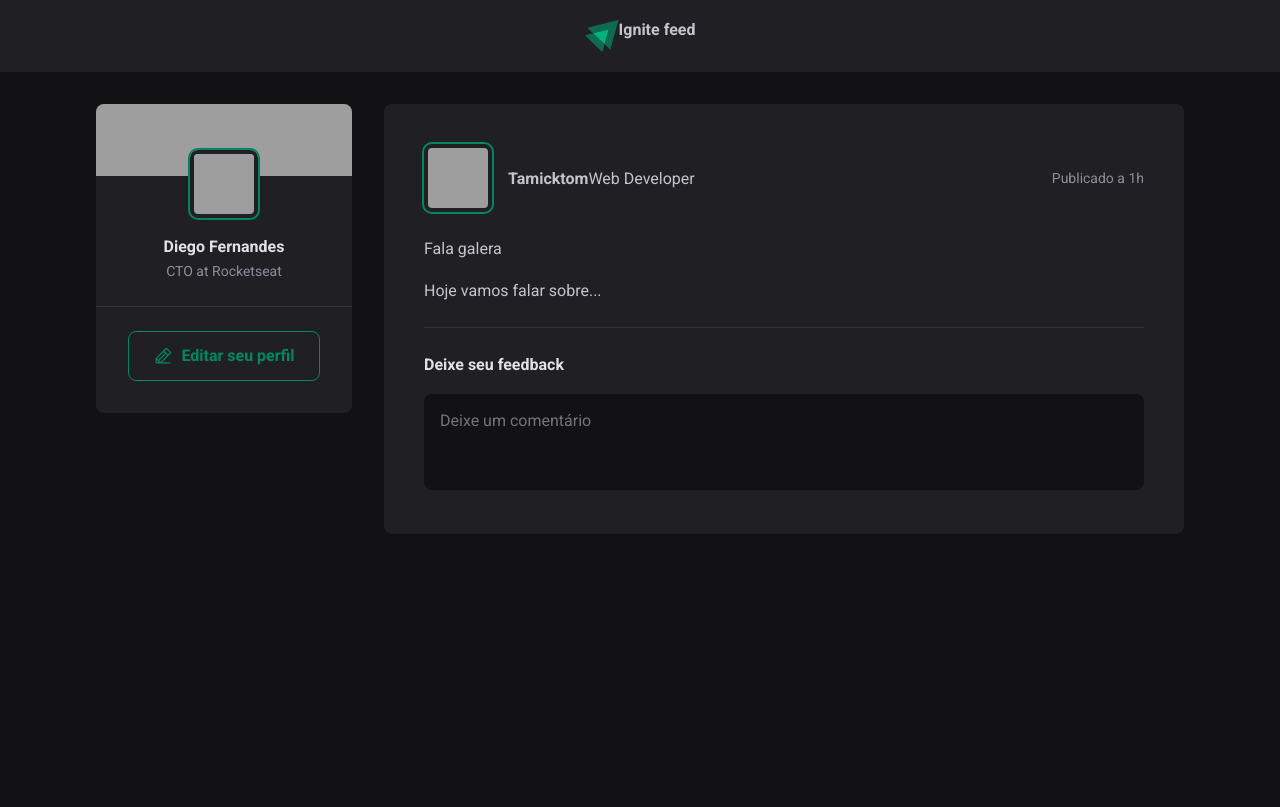
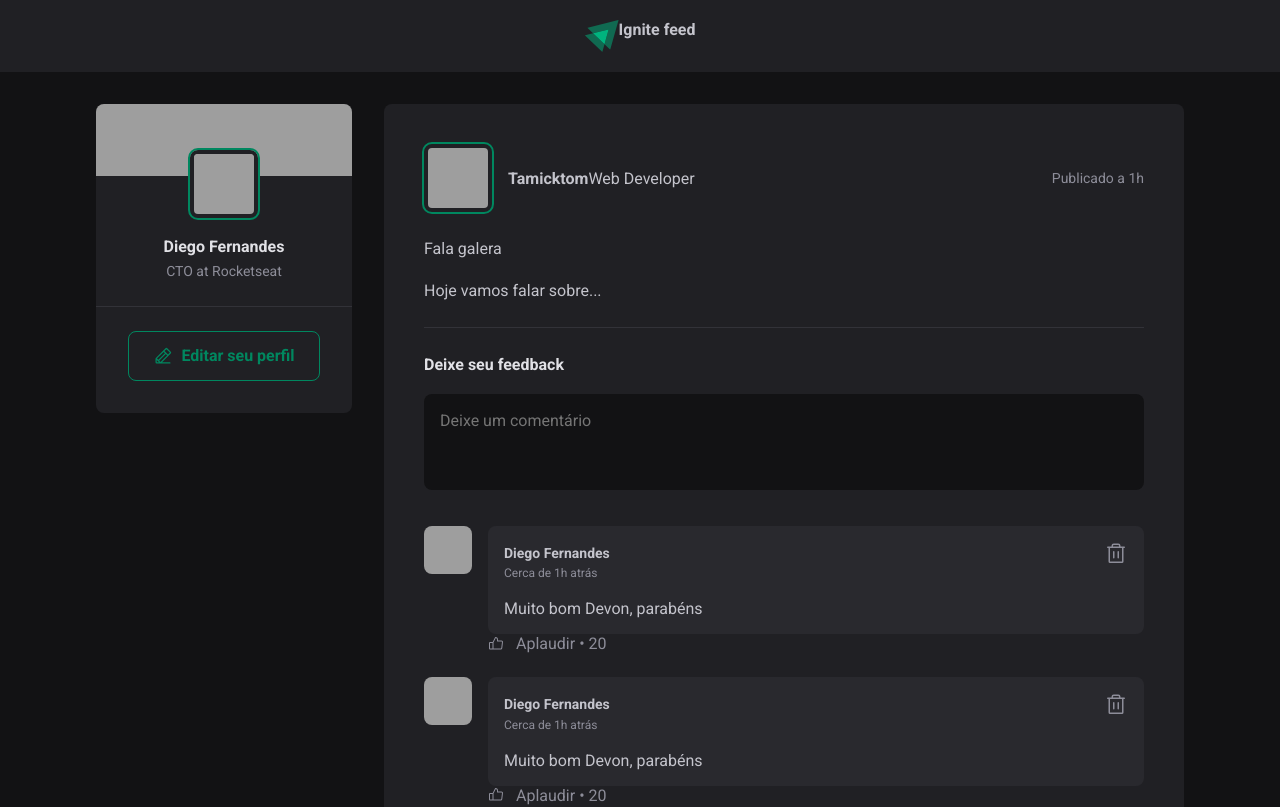
Before and after one commit to Tamicktom/ignite-feed, a React (Vite) app: page / in a window 1280 px wide. Shown: the top 807 px of the page. Built offline with nearby package versions, Linux system fonts and the light colour scheme; grey boxes are pictures that could not be loaded.

Commit message:
add style to comment

```diff
--- /dev/null
+++ b/src/components/Comment.module.css
@@ -0,0 +1,91 @@
+
+
+.comment {
+  margin-top: 1.5rem;
+  display: flex;
+  gap: 1rem;
+}
+
+.comment > img {
+  width: 3rem;
+  height: 3rem;
+  border-radius: 8px;
+  box-sizing: initial;
+}
+
+.commentBox {
+  flex: 1;
+}
+
+.commentContent {
+  background: var(--gray-700);
+  border-radius:  8px;
+  padding: 1rem;
+}
+
+.commentContent header {
+  display: flex;
+  align-items: flex-start;
+  justify-content: space-between;
+}
+
+.authorAndTime strong {
+  display: block;
+  font-size: 0.875rem;
+  line-height: 1.6;
+}
+
+.authorAndTime time {
+  display: block;
+  font-size: 0.75rem;
+  line-height: 1.6;
+  color: var(--gray-400);
+}
+
+.commentContent header button {
+  background: transparent;
+  border: 0;
+  color: var(--gray-400);
+  cursor: pointer;
+
+  line-height: 0;
+  border-radius: 4px;
+}
+
+.commentContent header button:hover {
+  color: var(--red-500);
+}
+
+.commentContent p {
+  margin-top: 1rem;
+  color: var(--gray-300);
+}
+
+.commentBox footer {
+  marign-top: 1rem;
+}
+
+.commentBox footer button {
+  background: transparent;
+  border: 0;
+  color: var(--gray-400);
+  cursor: pointer;
+
+  display: flex;
+  align-items: center;
+
+  border-radius: 2px;
+}
+
+.commentBox footer button:hover {
+  color: var(--green-300);
+}
+
+.commentBox footer button svg {
+  margin-right: 0.75rem;
+}
+
+.commentBox footer button span::before {
+  content: "\2022";
+  padding: 0 0.25rem;
+}
--- /dev/null
+++ b/src/components/Comment.tsx
@@ -0,0 +1,39 @@
+import { ThumbsUp, Trash } from '@phosphor-icons/react';
+import styles from './Comment.module.css';
+
+export function Comment() {
+  return (
+    <div className={styles.comment}>
+      <img src="https://github.com/tamicktom.png" alt="" />
+
+      <div className={styles.commentBox}>
+        <div className={styles.commentContent}>
+          <header>
+            <div className={styles.authorAndTime}>
+              <strong>Diego Fernandes</strong>
+              <time
+                title="11 de Maio às 08:13h"
+                dateTime='2022-05-11T08:13:00'
+              >
+                Cerca de 1h atrás
+              </time>
+            </div>
+
+            <button title="Deletar comentário" type="button">
+              <Trash size={24} />
+            </button>
+          </header>
+
+          <p>Muito bom Devon, parabéns</p>
+        </div>
+
+        <footer>
+          <button type="button">
+            <ThumbsUp />
+            Aplaudir <span>20</span>
+          </button>
+        </footer>
+      </div>
+    </div>
+  );
+}
--- a/src/components/Post.module.css
+++ b/src/components/Post.module.css
@@ -124,3 +124,7 @@
 .commentForm button[type="submit"]:hover {
   background: var(--green-300);
 }
+
+.commentList {
+  margin-top: 2rem;
+}
--- a/src/components/Post.tsx
+++ b/src/components/Post.tsx
@@ -1,6 +1,5 @@
+import { Comment } from "./Comment";
 import styles from "./Post.module.css";
-
-
 
 export function Post() {
   return (
@@ -33,11 +32,18 @@
           placeholder="Deixe um comentário"
         />
 
-
         <footer>
           <button type="submit">Comentar</button>
         </footer>
       </form>
+
+      <div className={styles.commentList}>
+        <Comment />
+        <Comment />
+        <Comment />
+        <Comment />
+        <Comment />
+      </div>
     </article>
   );
 }
--- a/src/global.css
+++ b/src/global.css
@@ -10,6 +10,8 @@
 
   --green-300: #00B37E;
   --green-500: #00875f;
+
+  --red-500: #f75a68;
 }
 
 * {
```
